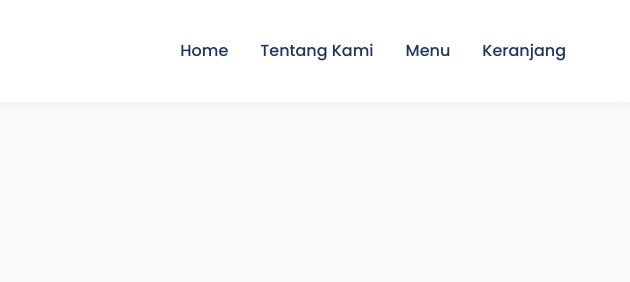
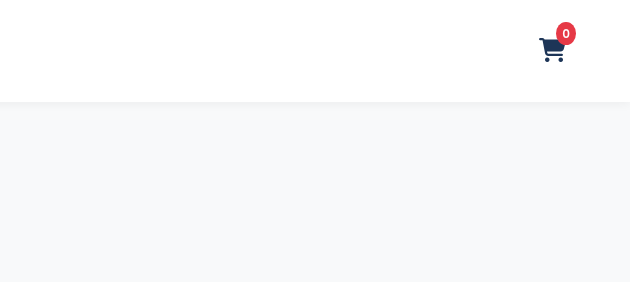
Before and after one commit to Waroks674/indobintan, a plain HTML site: page detail.html in a window 1280 px wide. Shown: the top 282 px of the page, 650-1280 px from the left. Drawn offline with nearby package versions, Linux system fonts and the light colour scheme.

Commit message:
Update detail.html

```diff
--- a/detail.html
+++ b/detail.html
@@ -69,29 +69,35 @@
       color: var(--dark);
     }
 
-    /* Desktop Navigasi */
-    header nav ul {
-        list-style: none;
-        display: flex;
-        gap: 2rem;
-        margin: 0;
-        padding: 0;
+    .header-right {
+      display: flex;
+      align-items: center;
+      gap: 1.5rem;
     }
 
-    header nav a {
-        font-weight: 500;
-        transition: color 0.2s;
+    .cart-icon {
+      position: relative;
+      font-size: 1.5rem;
+      color: var(--dark);
     }
 
-    header nav a:hover {
-        color: var(--primary);
+    .cart-count {
+      position: absolute;
+      top: -10px;
+      right: -10px;
+      background: var(--primary);
+      color: var(--white);
+      font-size: 0.75rem;
+      font-weight: 600;
+      padding: 2px 6px;
+      border-radius: 50%;
     }
 
     /* Sidebar Mobile */
     .sidebar {
       position: fixed;
       top: 0;
-      left: -300px; /* Sembunyikan secara default */
+      left: -300px;
       width: 280px;
       height: 100vh;
       background: var(--white);
@@ -135,6 +141,12 @@
       color: var(--primary);
     }
 
+    .sidebar .cart-count {
+      margin-left: auto;
+      position: static;
+      border-radius: 12px;
+    }
+
     .overlay {
       position: fixed;
       top: 0;
@@ -143,7 +155,7 @@
       height: 100%;
       background: rgba(0,0,0,0.4);
       z-index: 1999;
-      display: none; /* Sembunyikan secara default */
+      display: none;
     }
 
     .overlay.active {
@@ -324,12 +336,14 @@
         .detail-section {
             flex-direction: column;
         }
-        /* Sembunyikan menu desktop, tampilkan hamburger */
         header nav {
             display: none;
         }
         .hamburger {
             display: block;
+        }
+        .cart-icon {
+            display: none;
         }
     }
   </style>
@@ -344,17 +358,14 @@
       <span>seafood restaurant</span>
     </a>
 
-    <nav>
-        <ul>
-            <li><a href="index.html">Home</a></li>
-            <li><a href="about.html">Tentang Kami</a></li>
-            <li><a href="kelong.html">Menu</a></li>
-            <li><a href="cart.html">Keranjang</a></li>
-        </ul>
-    </nav>
-
-    <div class="hamburger" id="hamburger">
-      <i class="fas fa-bars"></i>
+    <div class="header-right">
+      <a href="cart.html" class="cart-icon" aria-label="Keranjang Belanja">
+        <i class="fas fa-shopping-cart"></i>
+        <span class="cart-count">0</span>
+      </a>
+      <div class="hamburger" id="hamburger">
+        <i class="fas fa-bars"></i>
+      </div>
     </div>
   </header>
 
@@ -367,7 +378,7 @@
       <li><a href="index.html"><i class="fas fa-home"></i> Home</a></li>
       <li><a href="about.html"><i class="fas fa-info-circle"></i> Tentang Kami</a></li>
       <li><a href="kelong.html"><i class="fas fa-utensils"></i> Menu</a></li>
-      <li><a href="cart.html"><i class="fas fa-shopping-cart"></i> Keranjang</a></li>
+      <li><a href="cart.html"><i class="fas fa-shopping-cart"></i> Keranjang<span class="cart-count">0</span></a></li>
     </ul>
   </div>
 
@@ -498,7 +509,11 @@
       `).join('');
     }
 
-    document.addEventListener('DOMContentLoaded', loadProductDetails);
+    document.addEventListener('DOMContentLoaded', () => {
+        loadProductDetails();
+        // Memastikan update badge keranjang dipanggil
+        updateCartBadge();
+    });
   </script>
 </body>
-</html>
+  </html>
```
